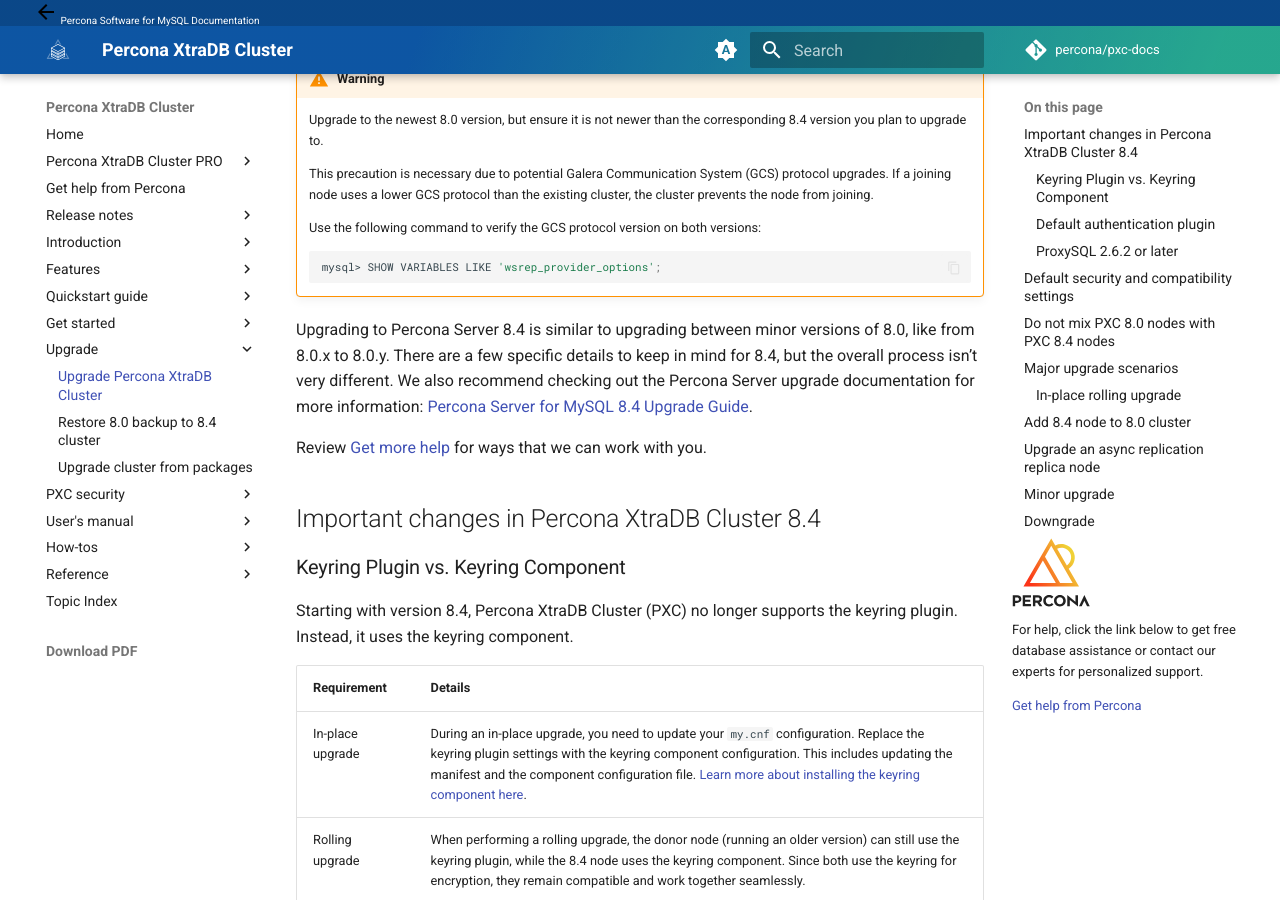
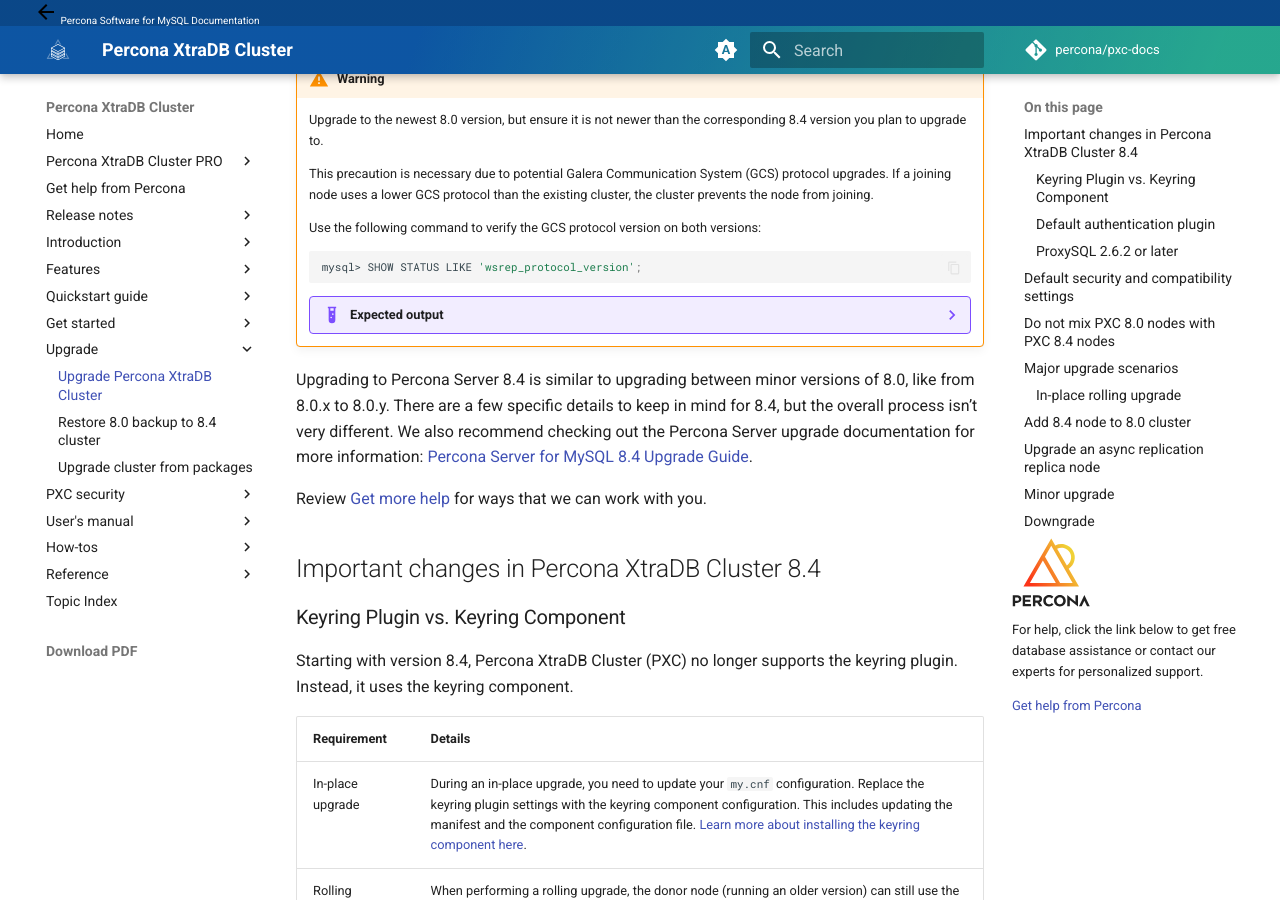
Before and after one commit to percona/pxc-docs, an MkDocs documentation site: the page built from docs/upgrade-guide.md, in a window 1280 px wide and 900 px high, scrolled down 335 px. Built offline with MkDocs 1.6.1 and Material for MkDocs 9.7.7, drawn with Linux system fonts in a browser that asks for light colours; nearby versions of some CDN libraries; comment, search, counter and statistics services are not loaded; the version menu is left out.

Commit message:
PXC-4691 [DOCS] - GCS protocol version 8.4
 On branch pxc-4691
	modified:   docs/upgrade-guide.md

````diff
--- a/docs/upgrade-guide.md
+++ b/docs/upgrade-guide.md
@@ -13,8 +13,18 @@
     Use the following command to verify the GCS protocol version on both versions:
 
     ```{.bash data-prompt="mysql>"}
-    mysql> SHOW VARIABLES LIKE 'wsrep_provider_options';
+    mysql> SHOW STATUS LIKE 'wsrep_protocol_version';
     ```
+
+    ??? example "Expected output"
+
+        ```{.text .no-copy}
+        +------------------------+-------+
+        | Variable_name          | Value |
+        +------------------------+-------+
+        | wsrep_protocol_version | 11    |
+        +------------------------+-------+
+        ```
 
 Upgrading to Percona Server 8.4 is similar to upgrading between minor versions of 8.0, like from 8.0.x to 8.0.y. There are a few specific details to keep in mind for 8.4, but the overall process isn’t very different. We also recommend checking out the Percona Server upgrade documentation for more information: [Percona Server for MySQL 8.4 Upgrade Guide](https://docs.percona.com/percona-server/8.4/upgrade.html).
 
````
